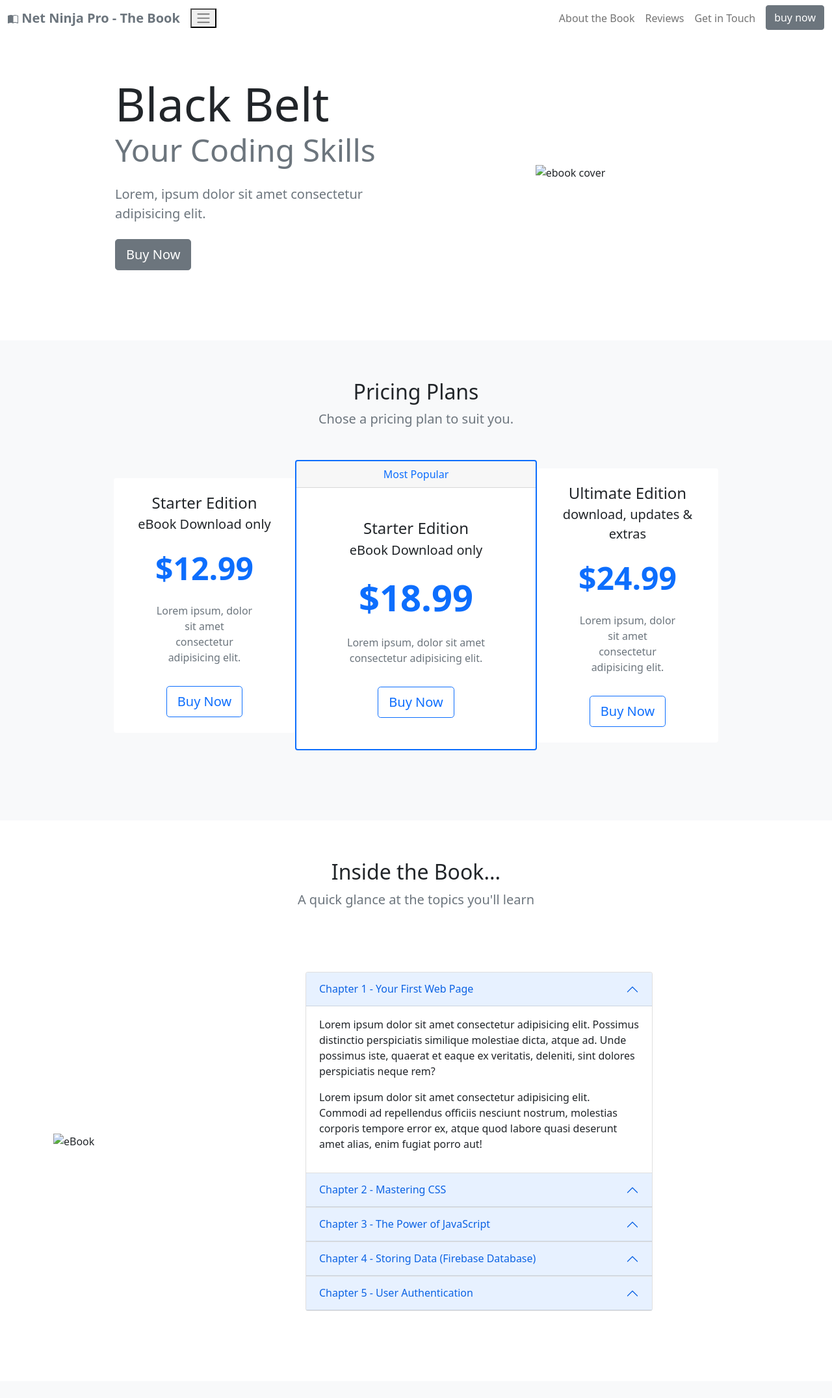
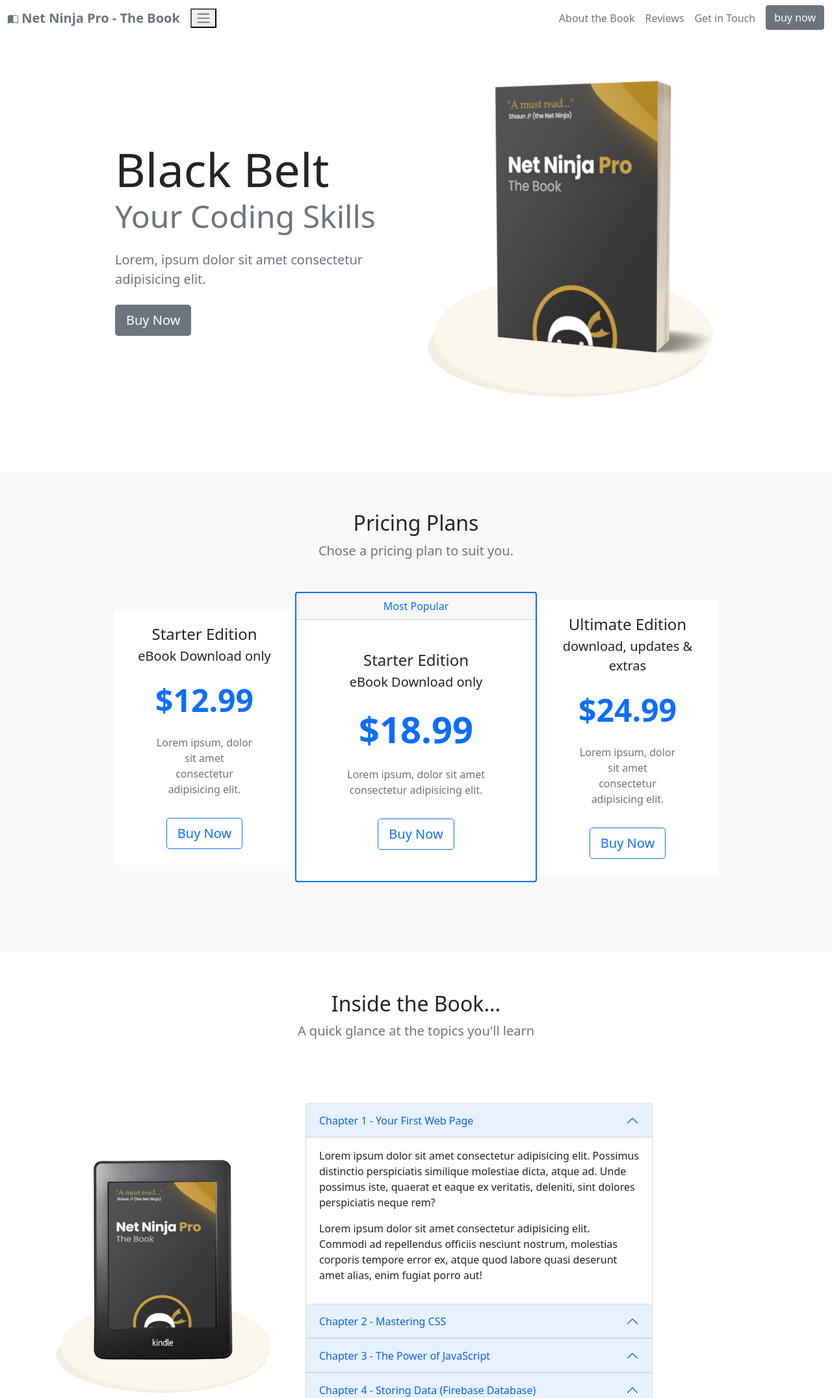
Before and after one commit to NathanC55/M2-Tutorial---Learning-UI-UX-with-Bootstrap, a website: page index.html in a window 1280 px wide. Shown: the top 2152 px of the page at 65% size. Drawn offline with nearby package versions, Linux system fonts and the light colour scheme; the site is published under a folder, as on GitHub Pages, so addresses that start at the root find nothing.

Commit message:
fixes bugs

```diff
--- a/index.html
+++ b/index.html
@@ -75,7 +75,7 @@
             <a href="#pricing" class="btn btn-secondary btn-lg">Buy Now</a>
           </div>
           <div class="col-md-5 text-center d-none d-md-block">
-            <img class="img-fluid" src="/assets/ebook-cover.png" alt="ebook cover" />
+            <img class="img-fluid" src="assets/ebook-cover.png" alt="ebook cover" />
           </div>
         </div>
       </div>
@@ -147,7 +147,7 @@
         </div>
         <div class="row my-5 g-5 align-items-center">
           <div class="col-6 col-lg-4">
-            <img src="/assets/kindle.png" alt="eBook" class="img-fluid" />
+            <img src="assets/kindle.png" alt="eBook" class="img-fluid" />
           </div>
           <div class="col-lg-6">
             <!-- accordion -->
```
